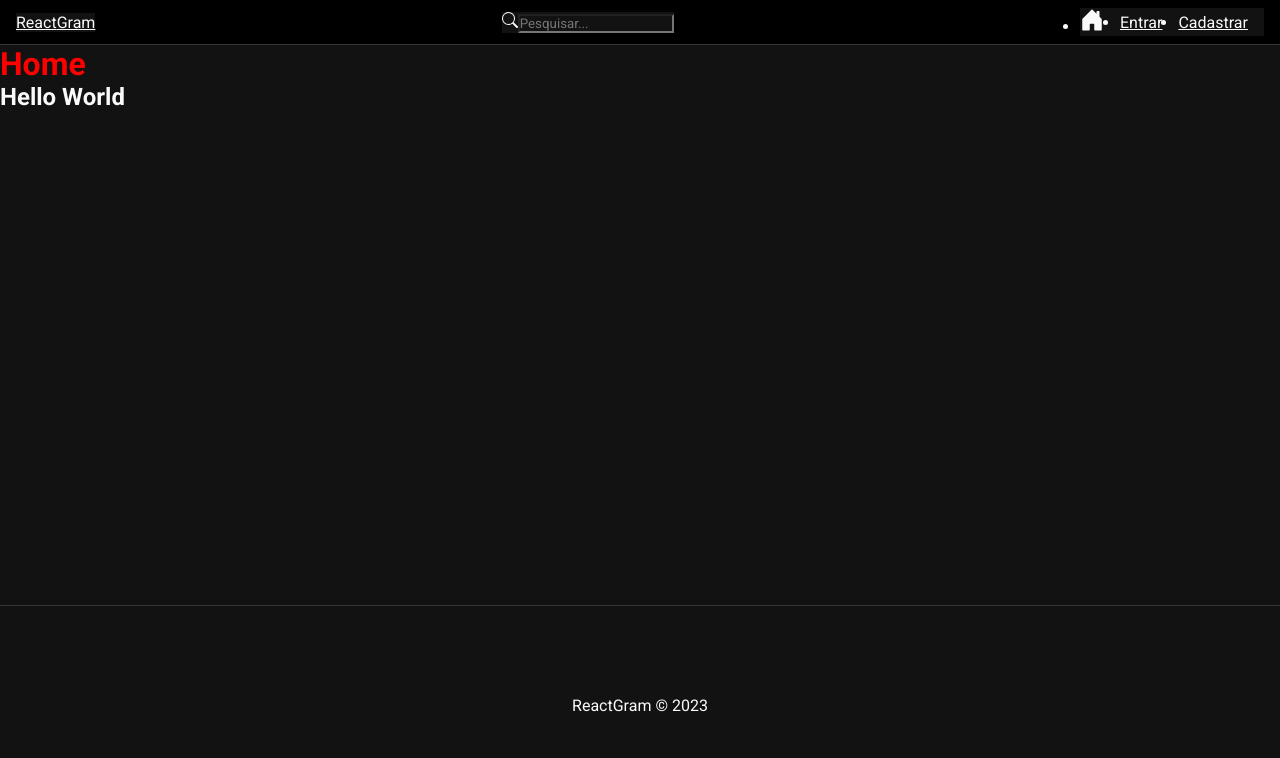
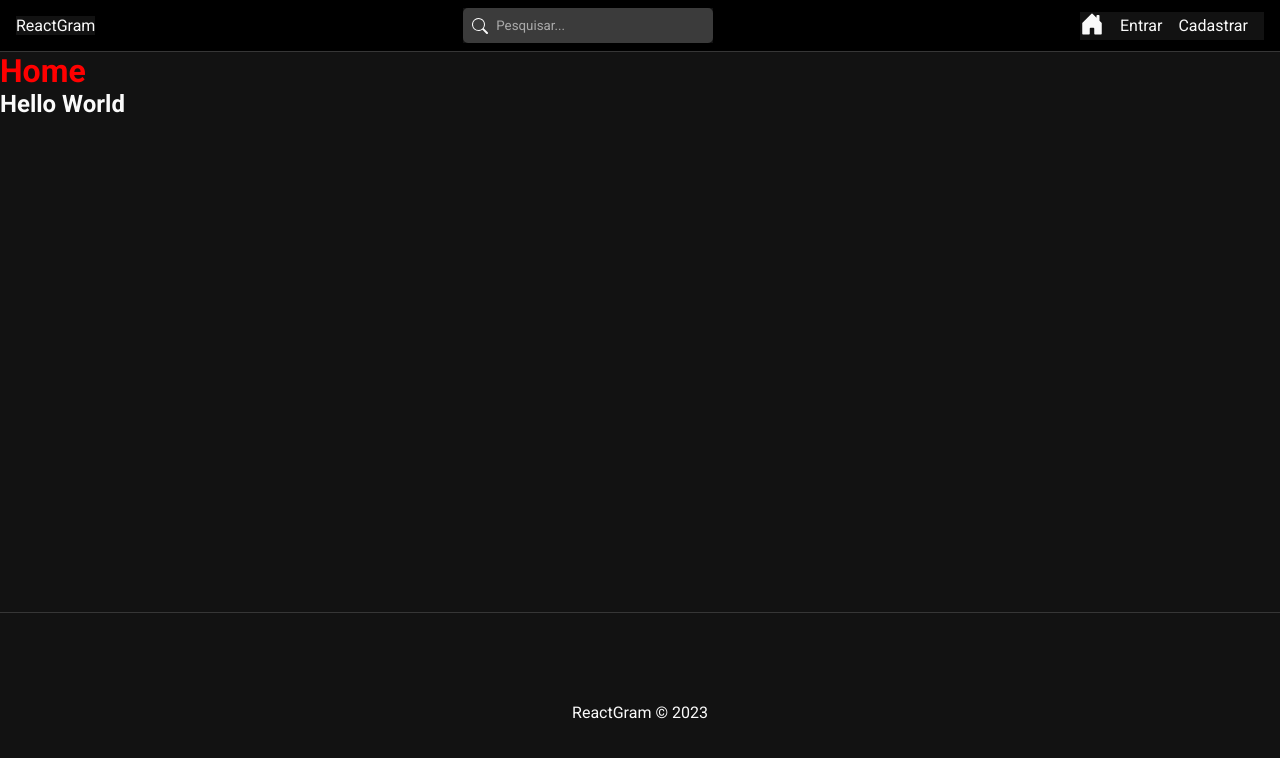
Before and after one commit to MACHADOKING/Instagram-Fullstack-JS, a React (Vite) app in the folder frontend/: page / in a window 1280 px wide. Shown: the top 758 px of the page. Built offline with nearby package versions, Linux system fonts and the light colour scheme.

Commit message:
Feat: global css

```diff
--- a/frontend/src/components/Navbar/Navbar.css
+++ b/frontend/src/components/Navbar/Navbar.css
@@ -16,6 +16,7 @@
   position: absolute;
   top: 10px;
   left: 9px;
+  background-color: transparent;
 }
 
 #search-form input {
--- a/frontend/src/components/Navbar/Navbar.jsx
+++ b/frontend/src/components/Navbar/Navbar.jsx
@@ -16,7 +16,7 @@
       <Link to="/">
         React<span>Gram</span>
       </Link>
-      <form>
+      <form id="search-form">
         <BsSearch />
         <input type="text" placeholder="Pesquisar..." />
       </form>
--- a/frontend/src/index.css
+++ b/frontend/src/index.css
@@ -8,3 +8,84 @@
   background-color: #121212;
   color: #fafafa;
 }
+
+a {
+  color: #fafafa;
+  text-decoration: none;
+}
+
+.active {
+  font-weight: bold;
+}
+
+ul {
+  list-style: none;
+}
+
+form {
+  display: flex;
+  flex-direction: column;
+}
+
+label {
+  display: flex;
+  flex-direction: column;
+  text-align: left;
+}
+
+label span {
+  font-weight: bold;
+  margin-bottom: 0.5em;
+  color: #aaa;
+  font-size: 0.7em;
+}
+
+input {
+  background-color: #3b3b3b;
+  color: #aaa;
+  border: 1px solid #555;
+  border-radius: 2px;
+  padding: 10px 8px;
+  outline: none;
+  margin-bottom: 0.6em;
+}
+
+input::placeholder {
+  color: #aaa;
+}
+
+.btn,
+button,
+input[type="submit"] {
+  background-color: #0094f6;
+  color: #fff;
+  border: none;
+  border-radius: 4px;
+  padding: 10px 8px;
+  font-weight: bold;
+  cursor: pointer;
+  opacity: 0.8;
+  font-size: 1em;
+}
+
+input[type="submit"] {
+  margin-top: 1em;
+}
+
+input:disabled {
+  cursor: not-allowed;
+  background-color: #000;
+}
+
+button:hover,
+input[type="submit"]:hover {
+  opacity: 1;
+}
+
+.cancel-btn {
+  background-color: #ccc;
+}
+
+.hide {
+  display: none;
+}
```
